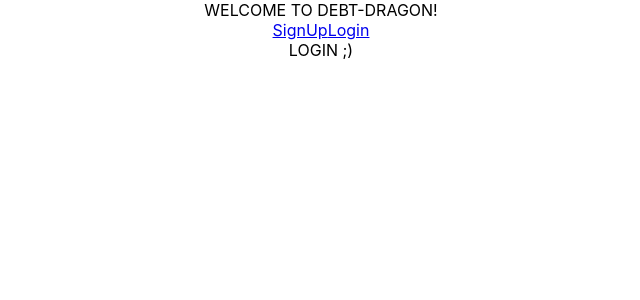
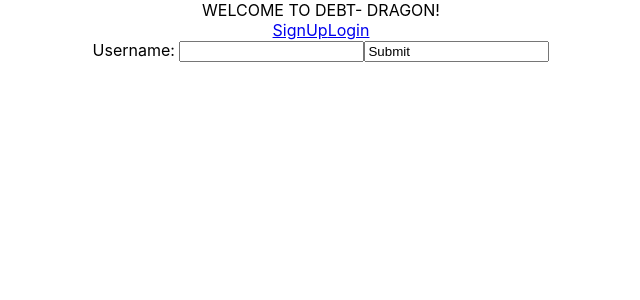
Before and after one commit to halented/debt-dragon-frontend, a React (Create React App) app: page /login in a window 1280 px wide. Shown: the top 300 px of the page, without its empty margins (319-959 px from the left). Built offline with nearby package versions, Linux system fonts and the light colour scheme.

Commit message:
connected and created login form

```diff
--- a/src/App.js
+++ b/src/App.js
@@ -1,7 +1,7 @@
 import React, { Component } from 'react';
 import './App.css';
 
-import {BrowserRouter as Router, Route, NavLink} from 'react-router-dom';
+import { BrowserRouter as Router, Route, NavLink } from 'react-router-dom';
 
 import SignUp from './components/SignUp'
 import Login from './components/Login'
@@ -19,22 +19,23 @@ class App extends Component {
       expenses: 0,
       income: 0,
       selectedPlan: null,
-      numberOfDebts: 1
+      numberOfDebts: 1,
+      user_id: 0
     }
     this.addNewDebt = this.addNewDebt.bind(this)
     this.handleSubmit = this.handleSubmit.bind(this)
   }
 
-  addNewDebt(ev){
+  addNewDebt(ev) {
     ev.preventDefault()
     console.log("ADDING A NEW DEBT")
-    this.setState({numberOfDebts: this.state.numberOfDebts + 1})
+    this.setState({ numberOfDebts: this.state.numberOfDebts + 1 })
   }
 
-  handleSubmit(ev){
+  handleSubmit(ev) {
     ev.preventDefault()
     let tempArr = []
-    for(let i=0; i < this.state.numberOfDebts; i++){
+    for (let i = 0; i < this.state.numberOfDebts; i++) {
       let obj = {}
       let typ = document.getElementById(i).children[2].value
       let amt = document.getElementById(i).children[6].value
@@ -49,10 +50,32 @@ class App extends Component {
     console.log(tempArr)
   }
 
+  onLogIn = (event, username) => {
+    event.preventDefault(event)
+    fetch(`localhost:3000/users`, {
+      method: 'POST',
+      headers: { 'Content-Type': 'application/json' },
+      body: JSON.stringify({
+        username: username
+      })
+    })
+      .then(json => {
+        if (json.status === 400) {
+          return
+        } else {
+          this.setState({
+            user_id: json.id,
+            userExists: true
+          })
+        }
+      }
+      )
+  }
+
   render() {
     return (
-      <div className="App">
-        WELCOME TO DEBT-DRAGON!
+      <div className="App" >
+        WELCOME TO DEBT- DRAGON!
         <>
           <Router>
             <div>
@@ -65,16 +88,16 @@ class App extends Component {
                 </>
               }
               <div>
-              <Route path="/login" component={Login}/>
-              <Route path="/profile" component={Profile}/>
+                <Route path="/login" component={Login} />
+                <Route path="/profile" component={Profile} />
                 <Route path="/signup" render={(props) => (
-                <SignUp {...props} debts={this.state.debts} addNewDebt={this.addNewDebt} handleSubmit={this.handleSubmit} numberOfDebts={this.state.numberOfDebts}/>
+                  <SignUp {...props} debts={this.state.debts} addNewDebt={this.addNewDebt} handleSubmit={this.handleSubmit} numberOfDebts={this.state.numberOfDebts} />
                 )} />
               </div>
             </div>
           </Router>
         </>
-      </div>
+      </div >
     );
   }
 }
--- a/src/components/Login.js
+++ b/src/components/Login.js
@@ -1,10 +1,29 @@
 import React, { Component } from 'react';
 
 class Login extends Component {
+  constructor() {
+    super()
+    this.state = {
+      username: ""
+    }
+  }
+
+
+  onChange = () => {
+    this.setState({
+      [event.target.name]: event.target.value
+    })
+  }
+
+
   render() {
     return (
       <div>
-        LOGIN ;)
+        <form onChange={(event) => this.handleChange(event)} onSubmit={(event) => this.props.onLogIn(event, this.state)}>
+          <label>Username: </label>
+          <input name="username" value={this.state.username} />
+          <input name="submit" value="Submit" />
+        </form>
       </div>
     );
   }
```
Lines whose indentation alone changed are shown as unchanged.
